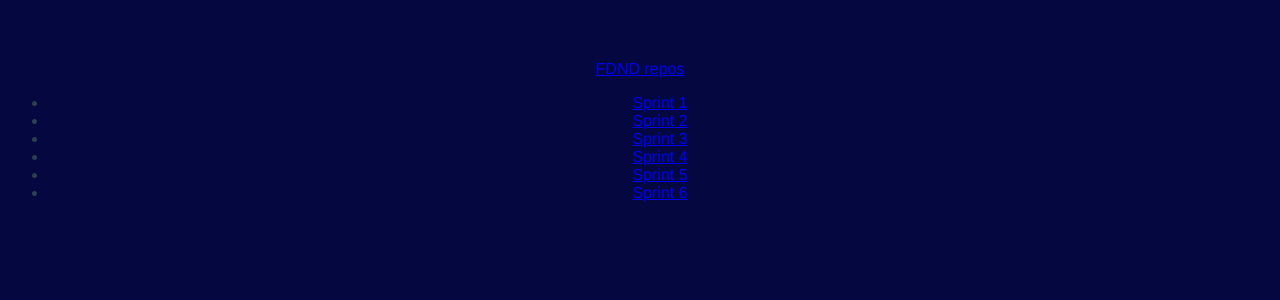
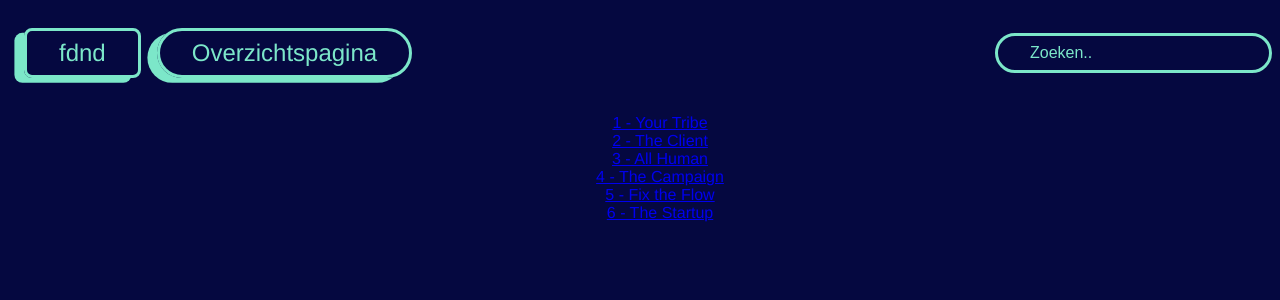
Before and after one commit to joostflick/fdndproject, a Vue app: page /#/ in a window 1280 px wide. Shown: the top 300 px of the page. Built offline with nearby package versions, Linux system fonts and the light colour scheme.

Commit message:
Add basic header and styling

```diff
--- a/src/App.vue
+++ b/src/App.vue
@@ -1,6 +1,6 @@
 <template>
   <div id="app">
-    <router-link to="/home">FDND repos</router-link>
+    <Header></Header>
     <ul>
       <li v-for="sprint in sprints" :key="sprint.number">
         <router-link :to="{
@@ -9,17 +9,21 @@
             sprint: sprint
           }
         }">
-          Sprint {{ sprint.number }}</router-link>
+          {{ sprint.number }} - {{ sprint.name }}</router-link>
       </li>
     </ul>
     <router-view :key="$route.fullPath"></router-view>
-<!--    <HelloWorld msg="De FDND repos"/>-->
   </div>
 </template>
 
 <script>
+import Header from "@/components/Header";
+
 export default {
   name: 'App',
+  components: {
+    Header
+  },
   data() {
     return {
       sprints: [
@@ -126,9 +130,46 @@ export default {
   -moz-osx-font-smoothing: grayscale;
   text-align: center;
   color: #2c3e50;
-  margin-top: 60px;
 }
 body {
   background-color: #050840;
 }
+ul {
+  list-style: none;
+}
+
+.circled {
+  color: #7ce7c9;
+  justify-self: start;
+  border: 3px solid #7ce7c9;
+  font-weight: 100;
+  border-radius: calc(4 * 0.5rem);
+  padding: 0.5rem 2rem;
+  box-shadow: -0.6rem 0.3rem 0 0 #7ce7c9;
+  margin-left: 1rem;
+}
+
+.squared {
+  color: #7ce7c9;
+  justify-self: start;
+  border: 3px solid #7ce7c9;
+  font-weight: 100;
+  border-radius: 0.5rem;
+  padding: 0.5rem 2rem;
+  box-shadow: -0.6rem 0.3rem 0 0 #7ce7c9;
+  margin-left: 1rem;
+}
+
+.input {
+  color: #7ce7c9;
+  border: 3px solid #7ce7c9;
+  border-radius: calc(4 * 0.5rem);
+  padding: 0.5rem 2rem;
+  background-color: #050840;
+  font-size: 1rem;
+}
+.input::placeholder {
+  color: #7ce7c9;
+  font-size: 1rem;
+}
 </style>
--- a/src/components/Header.vue
+++ b/src/components/Header.vue
@@ -1,5 +1,13 @@
 <template>
-<h1>Overzichtspagina</h1>
+  <div class="header">
+    <div class="logos">
+      <h2 class="squared">fdnd</h2>
+      <h2 class="circled">Overzichtspagina</h2>
+    </div>
+    <div class="search">
+      <input class="input" type="text" placeholder="Zoeken..">
+    </div>
+  </div>
 </template>
 
 <script>
@@ -7,7 +15,13 @@ export default {
   name: "Header"
 }
 </script>
-
 <style scoped>
-
+  .header {
+    display: flex;
+    justify-content: space-between;
+    align-items: center;
+  }
+  .logos {
+    display: flex;
+  }
 </style>
--- a/src/components/Opdracht.vue
+++ b/src/components/Opdracht.vue
@@ -4,10 +4,10 @@
     <p>{{ data.description }}</p>
     <ul>
       <li>
-        <a :href="data.html_url">Bekijk de repo</a>
+        <a :href="data.html_url" target="_blank">Bekijk op github</a>
       </li>
       <li>
-        <router-link :to="'projectpagina/' + data.id">Bekijk de projectpagina</router-link>
+        <router-link :to="'/projectpagina/' + data.id">Bekijk de projectpagina</router-link>
       </li>
     </ul>
   </div>
--- a/src/components/OpdrachtDetail.vue
+++ b/src/components/OpdrachtDetail.vue
@@ -1,7 +1,6 @@
 <template>
   <div class="tile">
-    <h2>{{ this.$route.params.id }}</h2>
-    <h3>{{ this.repo.full_name }}</h3>
+    <h2>{{ this.repo.full_name }}</h2>
     <p>{{ this.repo.description }}</p>
     <a :href="this.repo.html_url">Bekijk op github</a>
   </div>
@@ -11,15 +10,6 @@
 export default {
   name: "OpdrachtDetail",
   methods: {
-    getGHRepo(id) {
-      let result = []
-      fetch('https://api.github.com/repositories/' + id)
-          .then(res => res.json())
-          .then(json => {
-            result = json
-          })
-      return result
-    }
   },
   data() {
     return {
--- a/src/components/Sprint.vue
+++ b/src/components/Sprint.vue
@@ -1,7 +1,7 @@
 <template>
 <div class="sprint">
   <div class="title">
-    <h1>Sprint {{ this.sprint }}, {{ this.$route.query.sprint.name }}</h1>
+    <h1>{{ this.sprint }} - {{ this.$route.query.sprint.name }}</h1>
   </div>
   <div class="about">
     <h2>Over deze sprint</h2>
--- a/src/main.js
+++ b/src/main.js
@@ -4,7 +4,6 @@ import App from './App.vue'
 import Overzicht from "@/components/Overzicht"
 import OpdrachtDetail from "@/components/OpdrachtDetail"
 import Sprint from "@/components/Sprint";
-// import fetch from "node-fetch";
 
 Vue.config.productionTip = false
 
```
